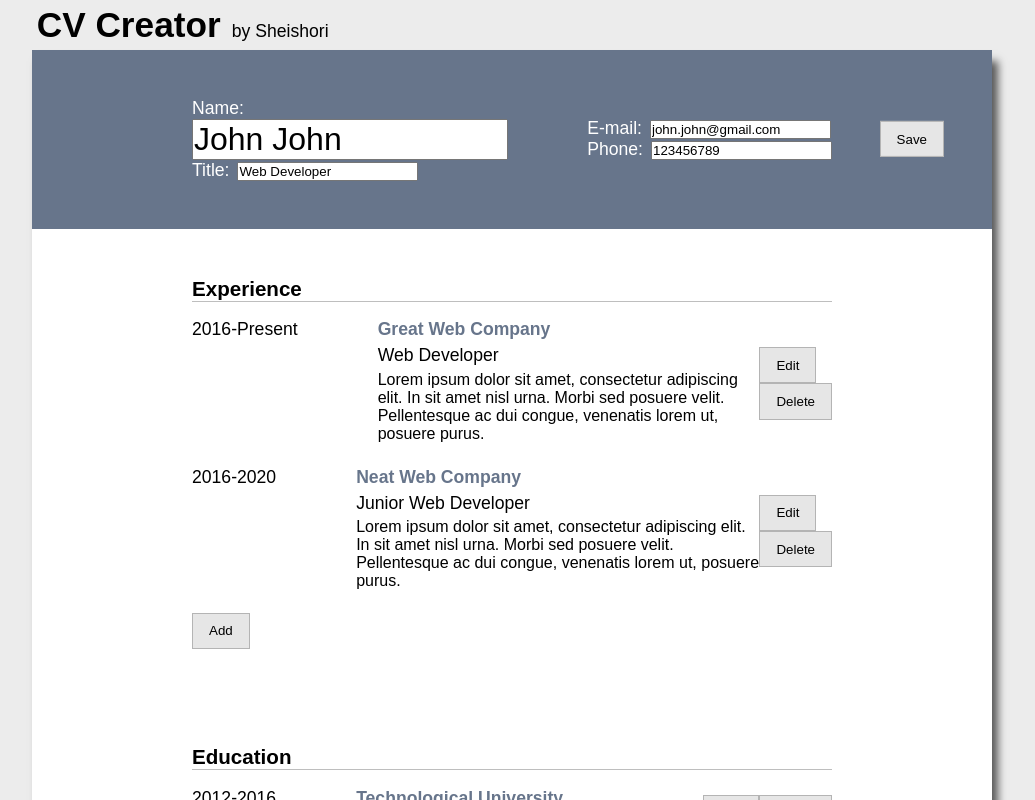
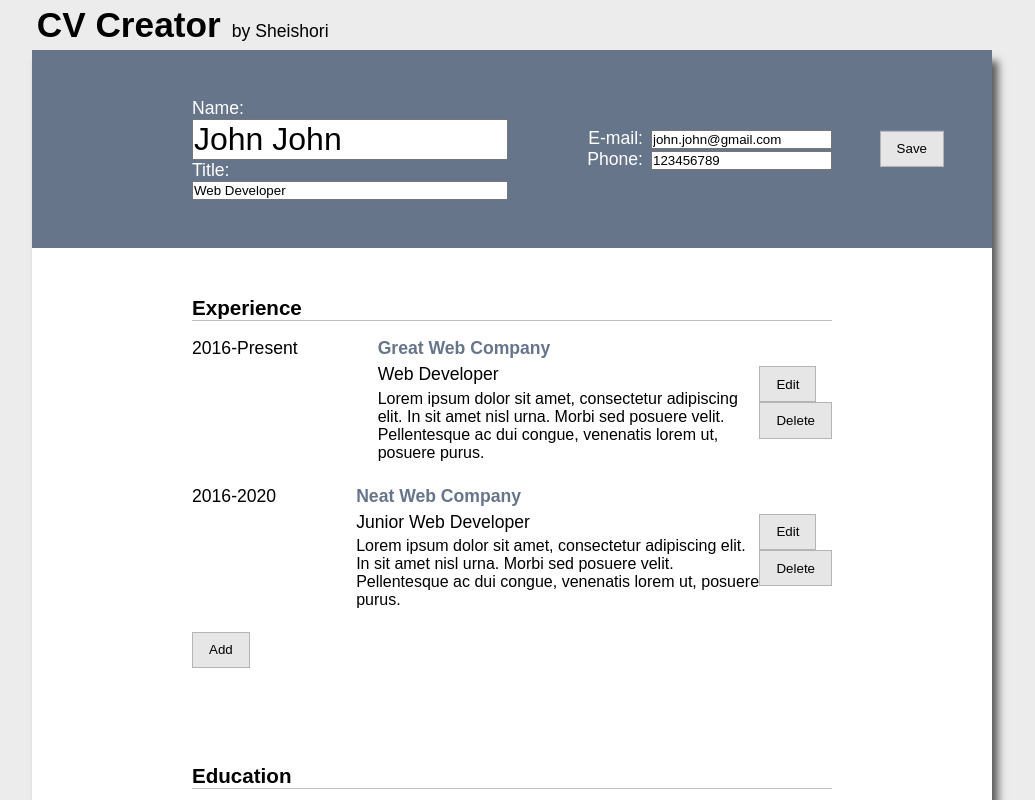
Before and after one commit to Sheishori/cv-creator, a React (Create React App) app: page / in a window 1280 px wide. Shown: the top 800 px of the page, without its empty margins (128-1163 px from the left). Built offline with nearby package versions, Linux system fonts and the light colour scheme.

Commit message:
Fix alignment in PersonalInfo

```diff
--- a/src/styles/PersonalInfo.css
+++ b/src/styles/PersonalInfo.css
@@ -20,9 +20,14 @@
 	font-size: 2rem;
 }
 
-.name input {
+.name input,
+.current-title input {
 	width: 80%;
 	display: block;
+}
+
+.right {
+	text-align: end;
 }
 
 #PersonalInfo button {
```
